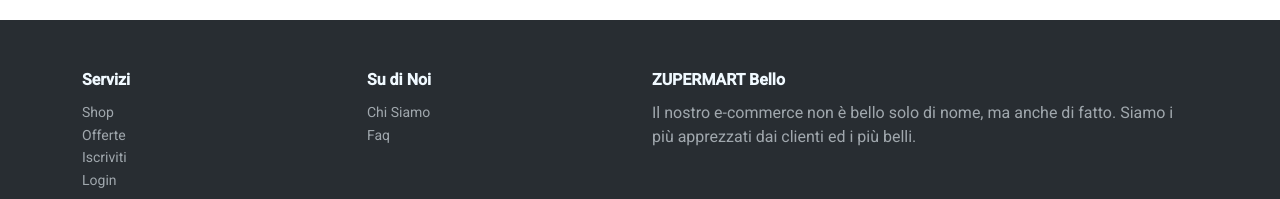
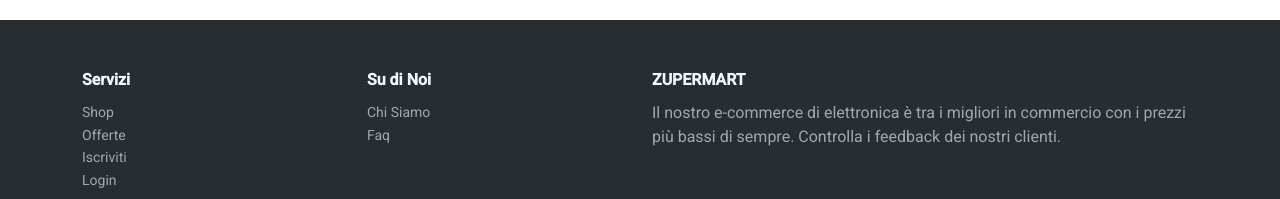
Before and after one commit to CarmineCorradoGit/ecommerce-bello, an Angular app: page / in a window 1280 px wide. Shown: the part 1221-1420 px from the top of the page. Built offline with nearby package versions, Linux system fonts and the light colour scheme; no server answers.

Commit message:
fix string

```diff
--- a/src/app/footer/footer.component.html
+++ b/src/app/footer/footer.component.html
@@ -20,8 +20,8 @@
                   </ul>
               </div>
               <div class="col-md-6 item text">
-                  <h3>ZUPERMART Bello</h3>
-                  <p>Il nostro e-commerce non è bello solo di nome, ma anche di fatto. Siamo i più apprezzati dai clienti ed i più belli.</p>
+                  <h3>ZUPERMART</h3>
+                  <p>Il nostro e-commerce di elettronica è tra i migliori in commercio con i prezzi più bassi di sempre. Controlla i feedback dei nostri clienti.</p>
               </div>
 
               <div class="container mt-5 mb-5 d-flex justify-content-center">
--- a/src/index.html
+++ b/src/index.html
@@ -3,7 +3,7 @@
 
 <head>
     <meta charset="utf-8">
-    <title>ProjectCgm</title>
+    <title>Zuper Mart</title>
     <base href="/">
     <meta name="viewport" content="width=device-width, initial-scale=1">
     <link rel="icon" type="image/x-icon" href="favicon.ico">
```
Also changed, not shown: 1 other file (tests, documents, lock files or other folders).
